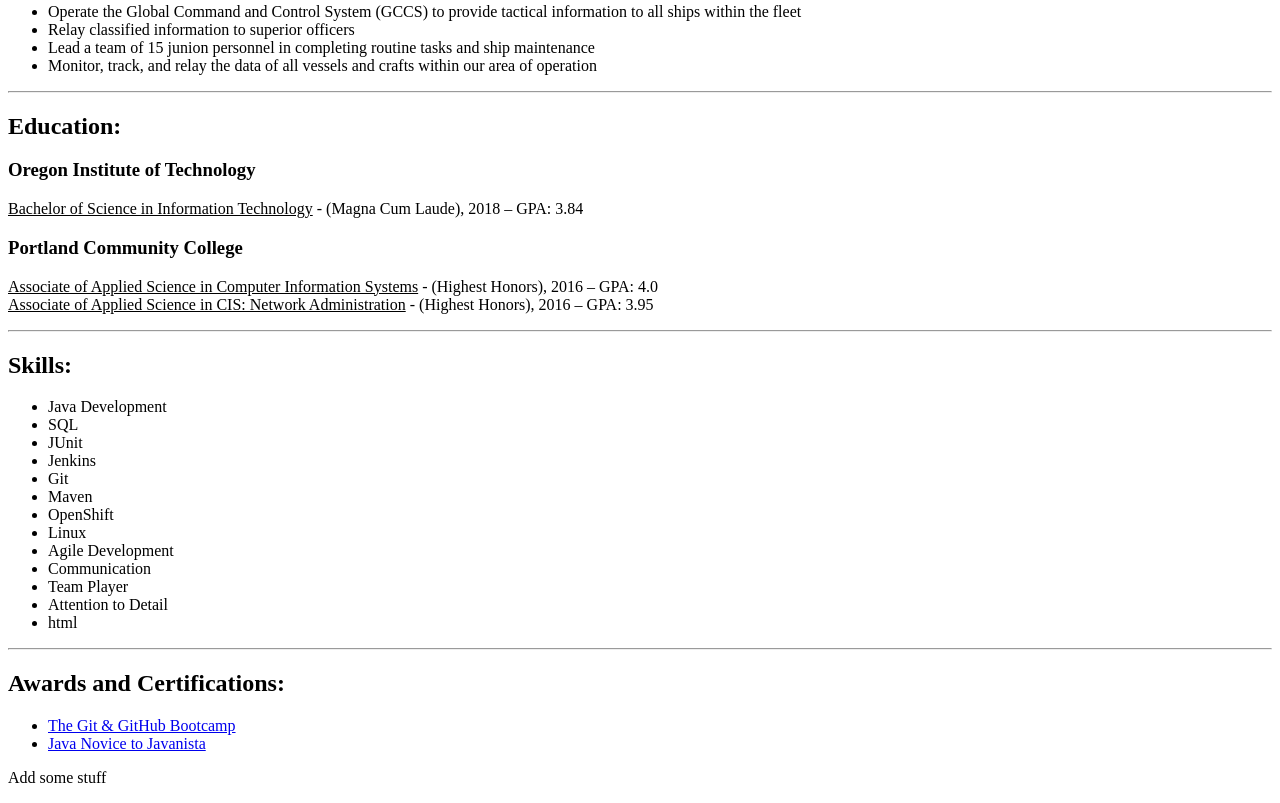
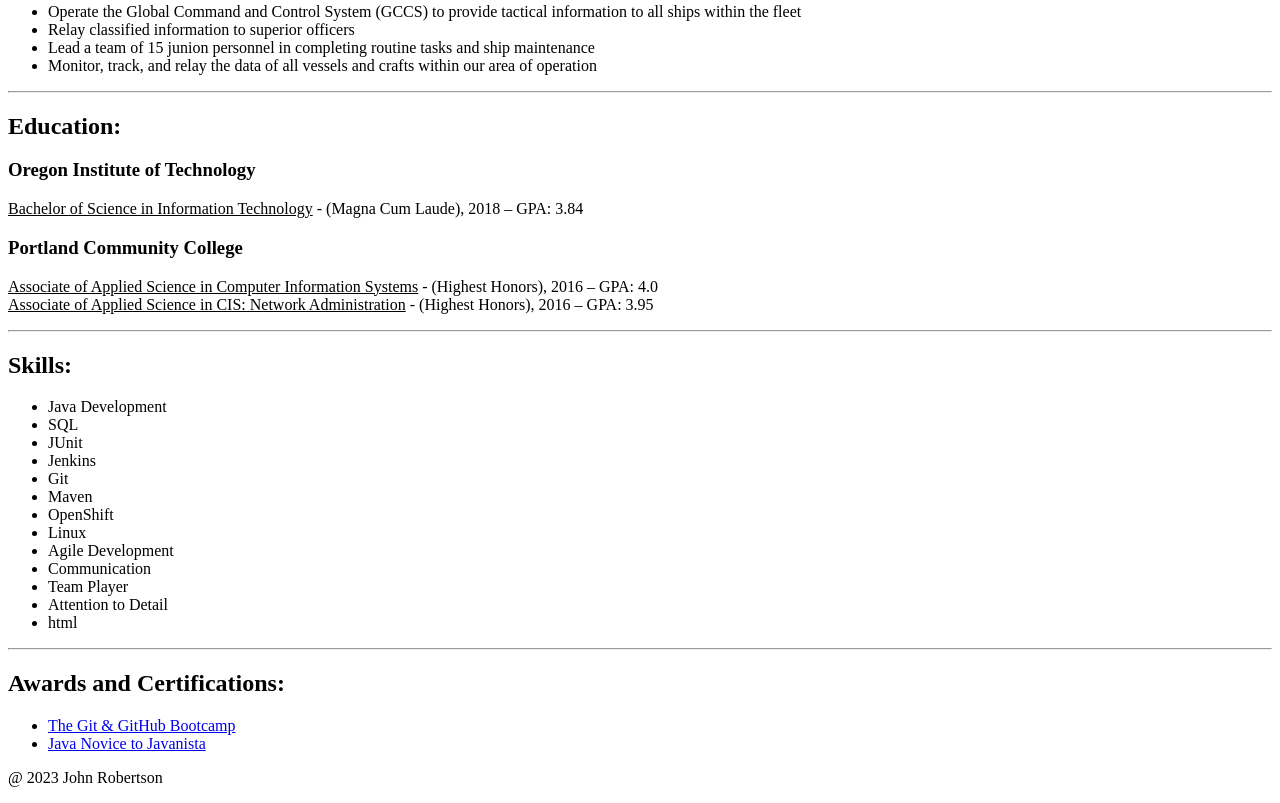
Before and after one commit to galvelistious37/capstone-1, a plain HTML site: page index.html in a window 1280 px wide. Shown: the part 793-1596 px from the top of the page. Drawn offline with Linux system fonts and the light colour scheme.

Commit message:
Add footer infor

```diff
--- a/index.html
+++ b/index.html
@@ -79,6 +79,6 @@
     </ul>
 </body>
 <footer>
-    <p>Add some stuff</p>
+    <p>@ 2023 John Robertson</p>
 </footer>
 </html>
```
Also changed, not shown: pages/contact.html (+1 -1 lines), pages/hobbies.html (+1 -1 lines).
